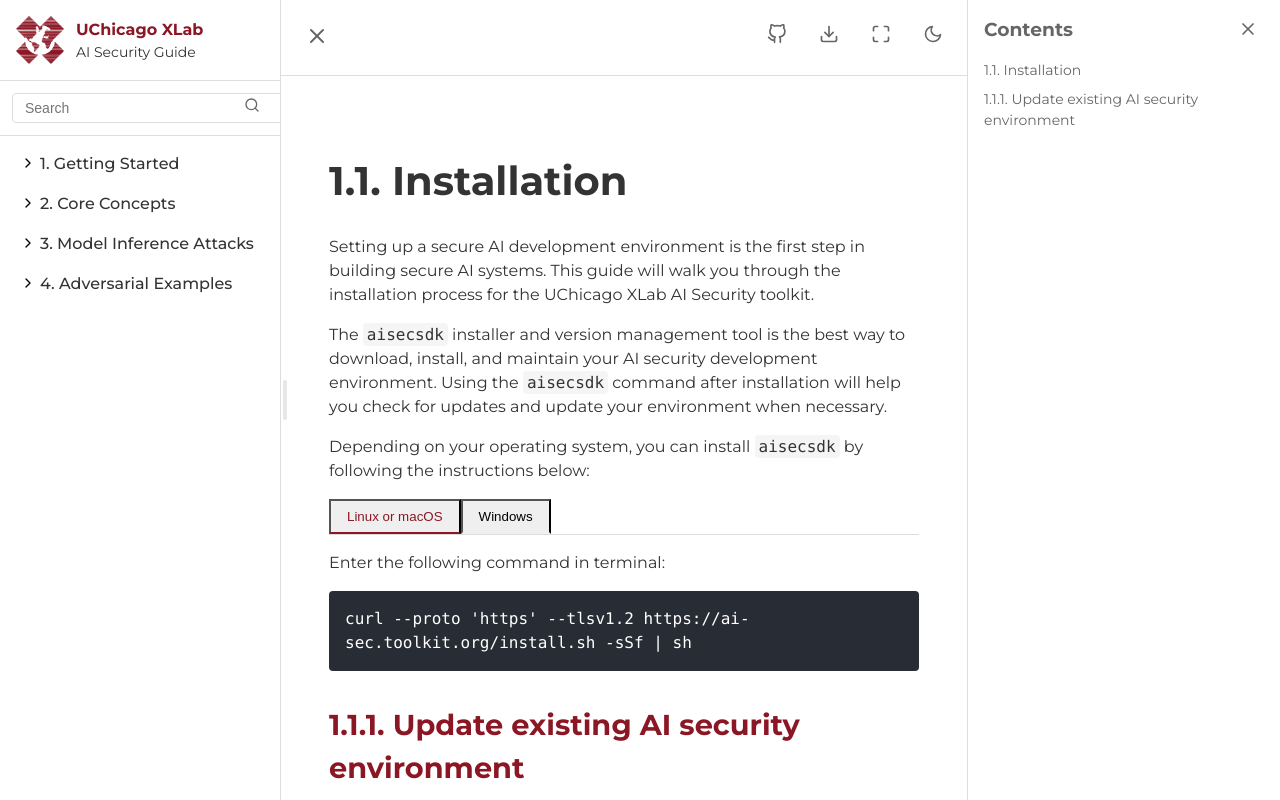
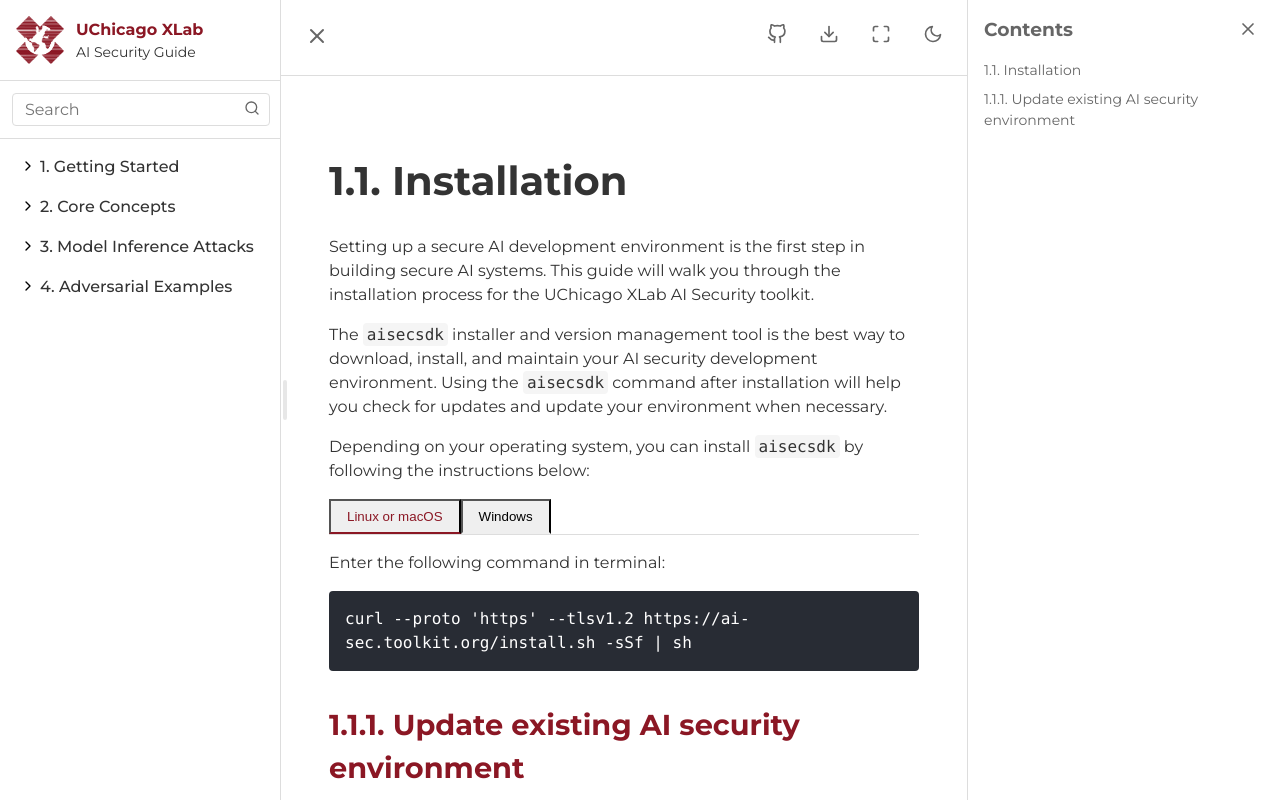
Before and after one commit to zroe1/xlab-ai-security, a Next.js app in the folder ai-security-course/: page / in a window 1280 px wide. Shown: the top 800 px of the page. Built offline with nearby package versions, Linux system fonts and the light colour scheme.

Commit message:
search bar styles fixes

```diff
--- a/ai-security-course/src/styles/main.css
+++ b/ai-security-course/src/styles/main.css
@@ -75,21 +75,23 @@ body {
 }
 
 .search-container {
+  /* background-color: red; */
   padding: 12px;
   border-bottom: 1px solid var(--border-color);
 }
 
 .search-input-wrapper {
+  /* background-color: blue; */
   position: relative;
 }
 
 .search-input {
-  width: 100%;
+  width: calc(100% - 2*12px);
   padding: 6px 12px;
-  padding-right: 32px;
   border-radius: 4px;
   border: 1px solid var(--border-color);
-  font-size: 0.875rem;
+  font-size: 1rem;
+  font-family: 'Montserrat', sans-serif;
 }
 
 .search-input:focus {
@@ -101,7 +103,7 @@ body {
 .search-icon {
   position: absolute;
   right: 8px;
-  top: 50%;
+  top: 55%;
   transform: translateY(-50%);
   color: var(--secondary-text);
 }
```
